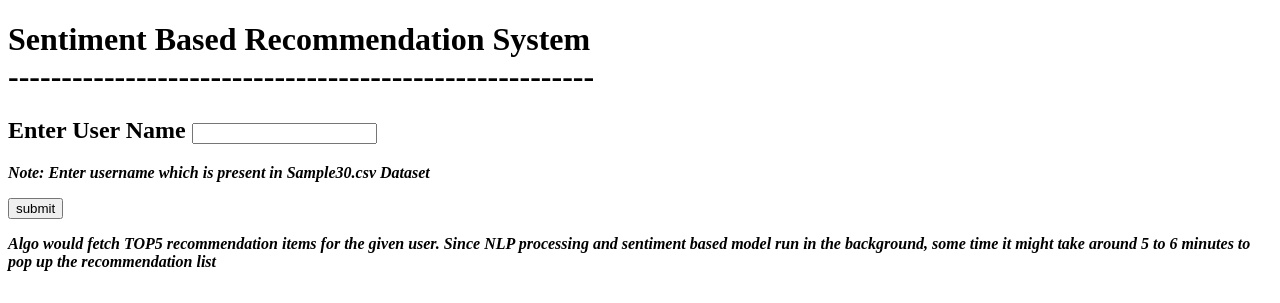
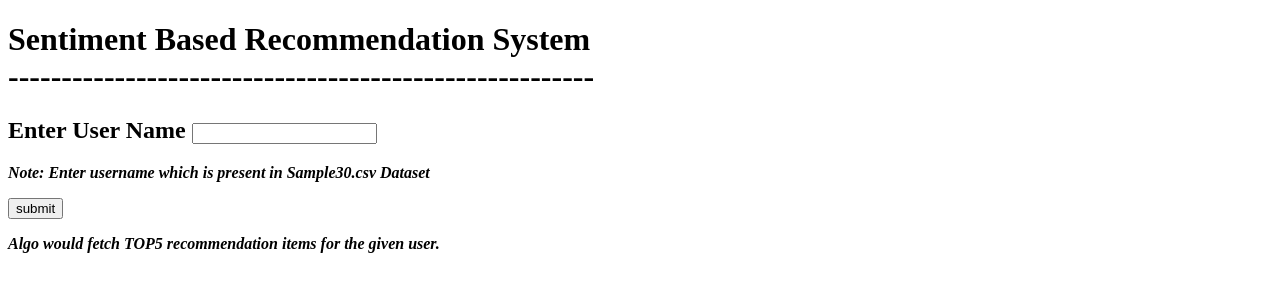
Before and after one commit to anilkumar-sriram/SBRS, a Flask app: page / in a window 1280 px wide. Shown: the top 303 px of the page. Run offline with Flask 2, Linux system fonts and the light colour scheme; parts of the project's set-up code (start-up, migrations or seed data) failed here and were passed over.

Commit message:
10th commit

```diff
--- a/templates/index.html
+++ b/templates/index.html
@@ -15,8 +15,7 @@
    <b><i> Note: Enter username which is present in Sample30.csv Dataset</i></b>
   </p>
   <p> <input type= 'submit' value= 'submit'/> </p>
-  <b><i><p>Algo would fetch TOP5 recommendation items for the given user. Since NLP processing and sentiment based model run in the background,  some time it might
-      take around 5 to 6 minutes to pop up the recommendation list  </p></i></b>
+  <b><i><p>Algo would fetch TOP5 recommendation items for the given user.  </p></i></b>
     <br>
   <p>
   <b><label>Top1 Item: </label>
```
